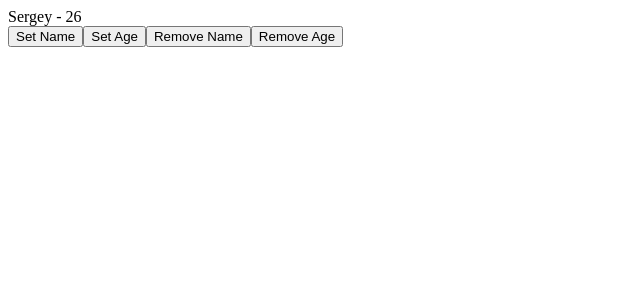
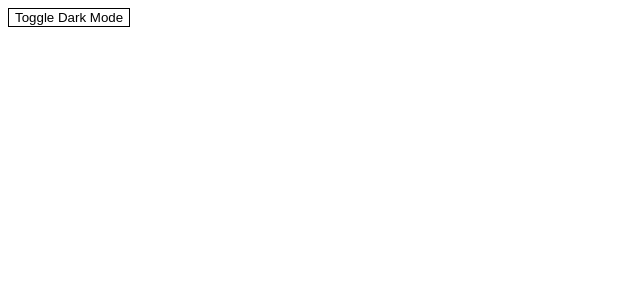
Before and after one commit to juniorencode/_playground, a React (Vite) app in the folder ReactCustomHooks/: page / in a window 1280 px wide. Shown: the top 300 px of the page, without its empty margins (0-640 px from the left). Built offline with nearby package versions, Linux system fonts and the light colour scheme.

Commit message:
feat: useDarkMode

```diff
--- a/ReactCustomHooks/src/App.jsx
+++ b/ReactCustomHooks/src/App.jsx
@@ -1,19 +1,19 @@
-import { useSessionStorage, useLocalStorage } from './hooks/useStorage.hook';
+import { useDarkMode } from './hooks/useDarkMode.hook';
 
 function App() {
-  const [name, setName, removeName] = useSessionStorage('name', 'Sergey');
-  const [age, setAge, removeAge] = useLocalStorage('age', 26);
+  const [darkMode, setDarkMode] = useDarkMode();
 
   return (
-    <div>
-      <div>
-        {name} - {age}
-      </div>
-      <button onClick={() => setName('John')}>Set Name</button>
-      <button onClick={() => setAge(40)}>Set Age</button>
-      <button onClick={removeName}>Remove Name</button>
-      <button onClick={removeAge}>Remove Age</button>
-    </div>
+    <button
+      onClick={() => setDarkMode(prevDarkMode => !prevDarkMode)}
+      style={{
+        border: `1px solid ${darkMode ? 'white' : 'black'}`,
+        background: 'none',
+        color: darkMode ? 'white' : 'black'
+      }}
+    >
+      Toggle Dark Mode
+    </button>
   );
 }
 
--- /dev/null
+++ b/ReactCustomHooks/src/hooks/useDarkMode.hook.jsx
@@ -0,0 +1,17 @@
+import { useEffect } from 'react';
+import { useLocalStorage } from './useStorage.hook';
+import { useMediaQuery } from './useMediaQuery.hook';
+
+const useDarkMode = () => {
+  const [darkMode, setDarkMode] = useLocalStorage('useDarkMode');
+  const prefersDarkMode = useMediaQuery('(prefers-color-scheme: dark)');
+  const enabled = darkMode ?? prefersDarkMode;
+
+  useEffect(() => {
+    document.body.classList.toggle('dark-mode', enabled);
+  }, [enabled]);
+
+  return [enabled, setDarkMode];
+};
+
+export { useDarkMode };
```
